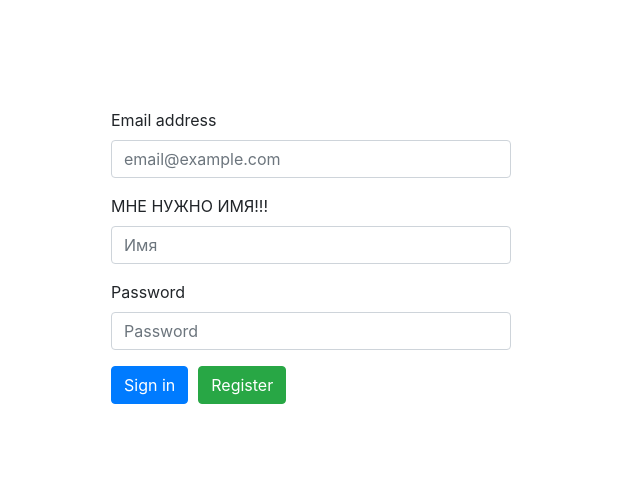
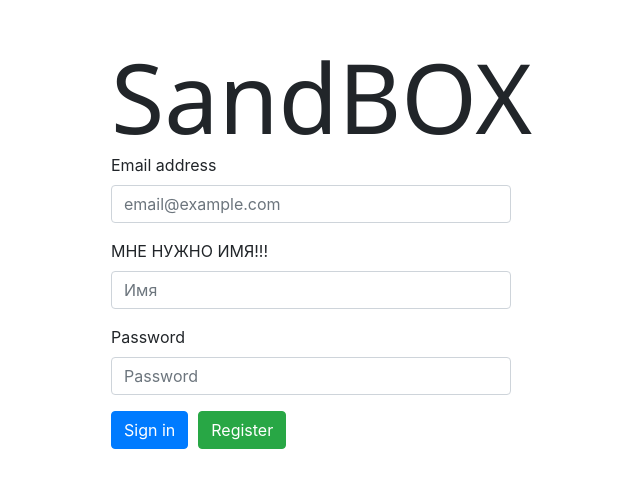
Before and after one commit to morozov-ak/sandbox, a React (Create React App) app in the folder sandbox_client/: page / in a window 1280 px wide. Shown: the part 144-632 px from the top of the page, without its empty margins (329-969 px from the left). Built offline with nearby package versions, Linux system fonts and the light colour scheme.

Commit message:
css
подправил страницу логина, создал страницу с заметками

```diff
--- a/sandbox_client/src/App.css
+++ b/sandbox_client/src/App.css
@@ -1,3 +1,6 @@
+body {
+  overflow-y: scroll;
+}
 .App {
   text-align: center;
 }
@@ -29,12 +32,35 @@
 }
 
 
+
+.SiteLogoName{
+  font-family: 'Segoe UI', Tahoma, Geneva, Verdana, sans-serif;
+  font-weight: 500;
+  font-size: 97px;
+
+  height: 90px;
+  line-height: 0.7;
+}
+
+.rel{
+
+  display: flex;
+  align-items: center;
+  justify-content: center;
+  height: 100vh;
+  min-height: 390px;
+
+
+}
 .auth{
-  position: absolute;
+  /* position: absolute;
   left: 50%;
-  top: 50%;
-  transform: translate(-50%, -50%);
+  margin-top: auto;
+  margin-bottom: 50%;
+  transform:  translate(-50%); */
+  justify-content: center;
   width: 400px;
+
 }
 .mybtn{
   margin-right: 10px ;
@@ -53,7 +79,7 @@
   text-align: center; /* Centered text */
   border-radius: 2px; /* Rounded borders */
   padding: 16px; /* Padding */
-  position: fixed; /* Sit on top of the screen */
+  position: absolute; /* Sit on top of the screen */
   z-index: 1; /* Add a z-index if needed */
   right: 30px; /* Center the snackbar */
   top: 30px; /* 30px from the bottom */
@@ -68,7 +94,7 @@
   animation: fadein 0.5s, fadeout 0.5s 2.5s;
 }
 
-/* Animations to fade the snackbar in and out
+ /*Animations to fade the snackbar in and out */
 @-webkit-keyframes fadein {
   from {top: 0; opacity: 0;}
   to {top: 30px; opacity: 1;}
@@ -88,4 +114,3 @@
   from {top: 30px; opacity: 1;}
   to {top: 0; opacity: 0;}
 }
-*/
--- a/sandbox_client/src/pages/AuthPage.js
+++ b/sandbox_client/src/pages/AuthPage.js
@@ -44,8 +44,9 @@ export const AuthPage = () => {
     }
 
     return(
-
+     <div className="rel">
         <div className="auth">
+            <div className="SiteLogoName">SandBOX</div>
             <div className="form-group">
                 <label htmlFor="exampleDropdownFormEmail2">Email address</label>
                 <input name="email" onChange={changeHandler} type="email" className="form-control" id="email" placeholder="email@example.com"/>
@@ -62,8 +63,9 @@ export const AuthPage = () => {
 
             <button type="submit" onClick={loginHandler} className="btn btn-primary mybtn">Sign in</button>
             <button type="submit" onClick={registerHandler} className="btn btn-success">Register</button>
+
+        </div>
         <div id="snackbar" >{error}</div>
     </div>
-
     )
 }
--- a/sandbox_client/src/pages/CreateNote.js
+++ b/sandbox_client/src/pages/CreateNote.js
@@ -1,6 +1,23 @@
 import React from 'react'
 export const CreateNote = () => {
     return(
-        <h1>Создай заметку</h1>
+
+    <div>
+        <h1>Создать заметку</h1>
+        <div className="input-group mb-3">
+            <input type="text" placeholder="Заголовок заметки" className="form-control" aria-label="Amount (to the nearest dollar)"/>
+            <div className="input-group-append">
+                <button className="btn btn-success" type="button" id="button-addon2">Сохранить</button>
+            </div>
+        </div>
+
+
+        <div className="input-group">
+
+        <textarea className="form-control" aria-label="With textarea"></textarea>
+        </div>
+    </div>
+
+
     )
 }
```
Also changed, not shown: 2 other files (tests, documents, lock files or other folders). Lines whose indentation alone changed are shown as unchanged.
